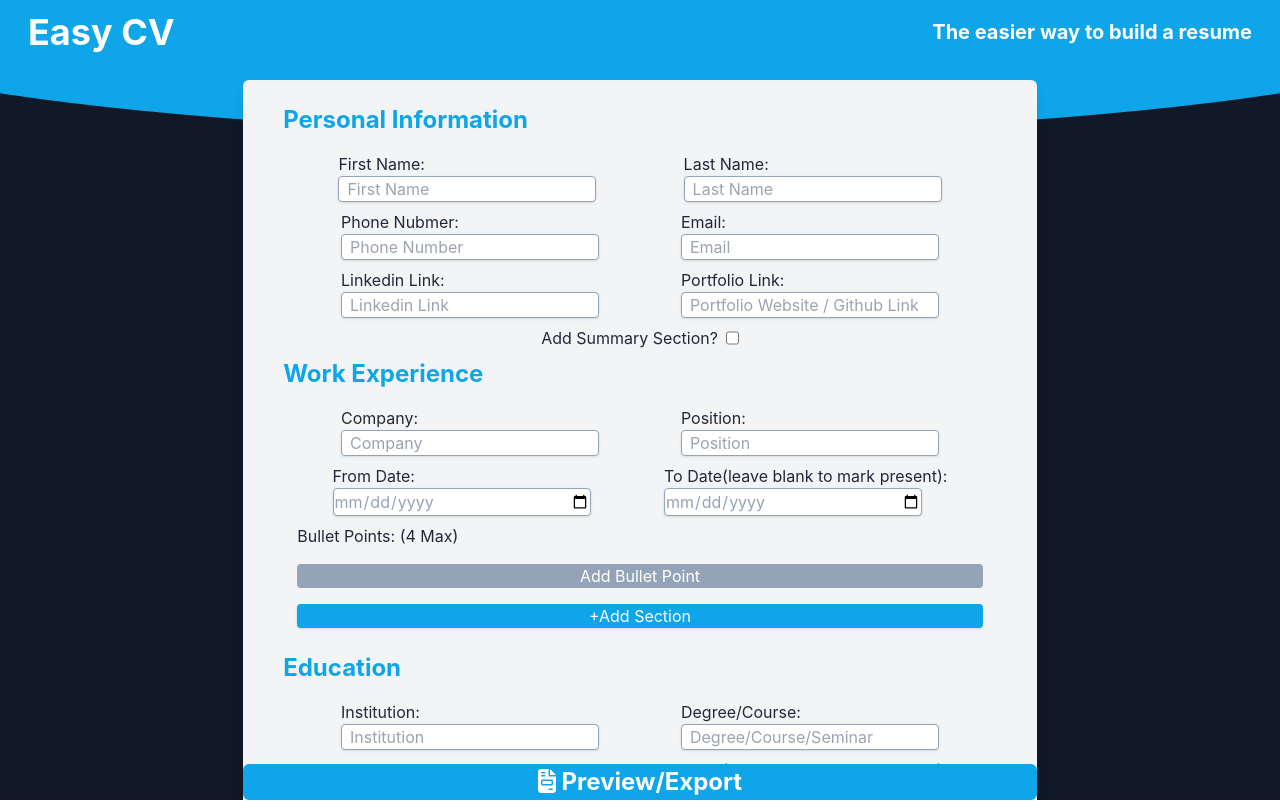
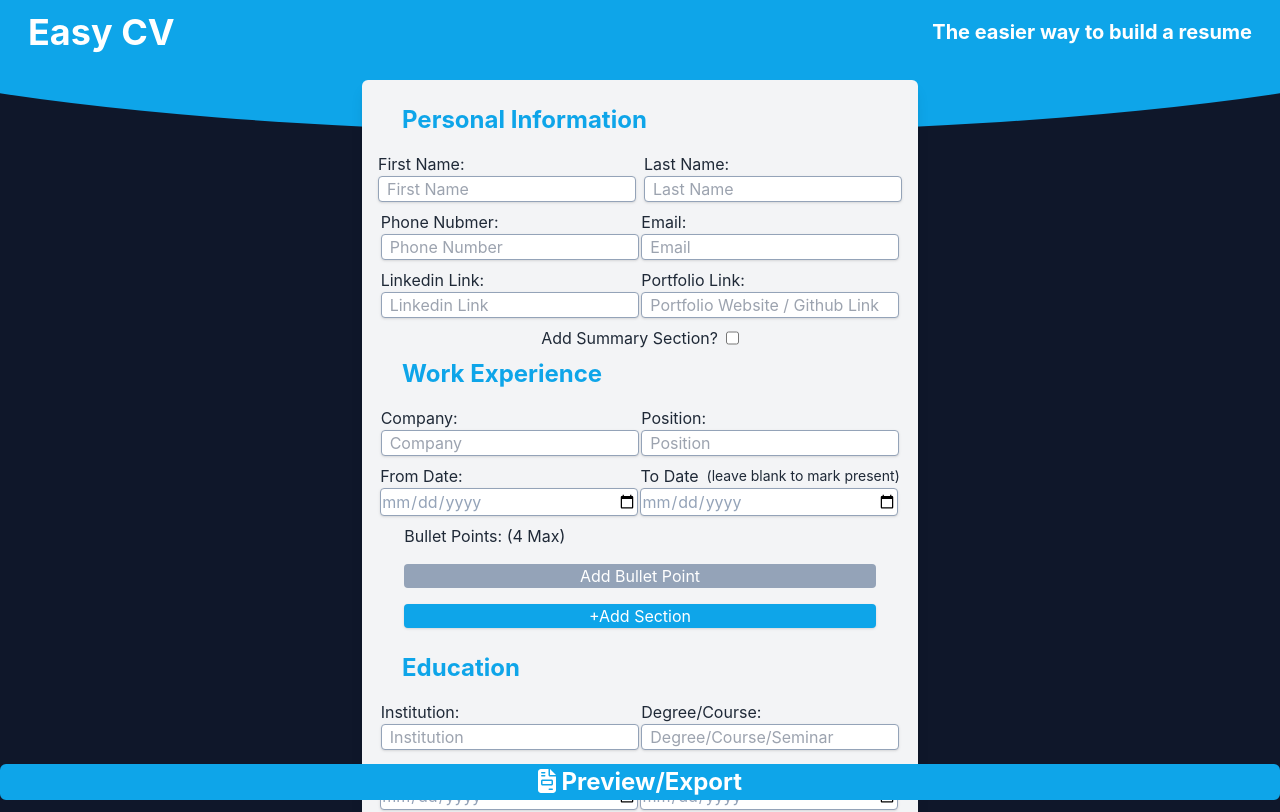
Before and after one commit to Matanbitton/cv-app, a React (Create React App) app: page / in a window 1280 px wide. Shown: the top 812 px of the page. Built offline with nearby package versions, Linux system fonts and the light colour scheme.

Commit message:
fix mobile view issues

```diff
--- a/src/App.js
+++ b/src/App.js
@@ -12,10 +12,7 @@ function App() {
   } */
 
   return (
-    <div
-      className="relative h-screen
-       gap-4  items-center w-full bg-gray-900 text-white text-xxl overflow-scroll "
-    >
+    <div className=" ">
       <Controller />
     </div>
   );
--- a/src/components/Controller.js
+++ b/src/components/Controller.js
@@ -205,12 +205,12 @@ export default function Controller() {
   });
 
   return (
-    <div className=" flex flex-col justify-center items-center relative">
+    <div className=" flex flex-col relative ">
       <motion.div
         animate={{y: 0}}
         initial={{y: -100}}
         transition={{ease: "easeIn", duration: 0.4}}
-        className="header flex gap-5 sm:gap-0 sm:flex-col box-border bg-sky-500  p-3 pb-24 justify-between items-center font-bold w-full sm:min-w-[340px]"
+        className="header  flex gap-5 sm:gap-0 sm:flex-col box-border bg-sky-500 text-white text-xxl  p-3 pb-24 justify-between items-center font-bold w-full "
       >
         <p className="text-4xl text-center pl-4 sm:pl-0 sm:text-2xl ">
           Easy CV
@@ -222,13 +222,13 @@ export default function Controller() {
         </div>
       </motion.div>
 
-      <div className="flex  justify-center items-center">
-        <div className=" absolute top-20 flex gap-5 justify-evenly sm:items-center sm:flex-col md:flex-col lg:flex-row ">
+      <div className="flex  justify-center items-center ">
+        <div className="  absolute top-20 flex gap-5 justify-evenly sm:items-center sm:flex-col md:flex-col lg:flex-row ">
           <motion.div
             animate={{y: 0}}
             initial={{y: 100}}
             transition={{ease: "easeIn", duration: 0.4}}
-            className="  shadow-lg p-4 rounded-md max-h-full lg:min-w-[750px] md:min-w-[550px] min-h-[850px] sm:min-w-[340px] sm:max-w-[50%]  bg-gray-100 text-gray-800"
+            className="  shadow-lg p-4 rounded-md lg:min-w-[750px]  md:min-w-[550px] min-h-[850px] sm:min-w-[340px] sm:max-w-[50%]  bg-gray-100 text-gray-800"
           >
             <Form
               personalInfo={personalInfo}
@@ -255,7 +255,7 @@ export default function Controller() {
               handleWorkExperience={handleWorkExperience}
             />
           </motion.div>
-          <div className="w-[210mm]">
+          <div className="">
             <CvPreview
               personalInfo={personalInfo}
               workExpArr={workArr}
@@ -275,26 +275,25 @@ export default function Controller() {
                 custom={custom}
               />
             </div>
-
             <motion.button
               whileTap={{scale: 0.8}}
-              className="bg-sky-500 rounded mt-5 px-2 py-1"
+              className="bg-sky-500 rounded mt-5 px-2 py-1 sm:hidden md:hidden text-white font-bold"
               onClick={handlePrint}
             >
               Export Resume
             </motion.button>
+          </div>
         </div>
         <motion.button
           onClick={handlePrint}
           animate={{opacity: 1, scale: 1}}
           initial={{opacity: 0.2, scale: 0}}
           transition={{ease: "easeInOut", duration: 0.4}}
-            className=" lg:hidden md:block sm:block sticky bg-sky-500 border-2 border-sky-500 text-white rounded-md px-2 w-full text-2xl  font-bold bottom-[0%]"
+          className=" lg:hidden md:block sm:block fixed bg-sky-500 border-2 border-sky-500 text-white rounded-md px-2 w-full text-2xl bottom-[0px] font-bold "
         >
           <FontAwesomeIcon icon={faFileInvoice} /> Preview/Export
         </motion.button>
       </div>
     </div>
-    </div>
   );
 }
--- a/src/components/input/Education.js
+++ b/src/components/input/Education.js
@@ -82,7 +82,9 @@ export default function Education({
           ></motion.input>
         </div>
         <div className="flex flex-col">
-          <label for="to-date">To Date(leave blank to mark present):</label>
+          <label for="to-date" className="flex items-center gap-2">
+            To Date<p className="text-sm">(leave blank to mark present)</p>
+          </label>
           <motion.input
             whileFocus={{scale: 1.05}}
             className=" w-full md:w-[258px] lg:w-[258px] rounded shadow text-slate-400 border border-slate-400 focus:border-sky-500 focus:outline-none"
--- a/src/components/input/WorkExp.js
+++ b/src/components/input/WorkExp.js
@@ -1,6 +1,6 @@
-import React, { useState, useEffect} from "react";
+import React, {useState, useEffect} from "react";
 import uniqid from "uniqid";
-import { motion } from "framer-motion";
+import {motion} from "framer-motion";
 
 export default function WorkExp({
   handleWorkExperience,
@@ -8,7 +8,6 @@ export default function WorkExp({
   workArr,
   handleWorkArr,
 }) {
-
   const [bulletPointInputArr, setBulletPointArr] = useState([]);
 
   function addBulletPointInput() {
@@ -16,7 +15,7 @@ export default function WorkExp({
 
     return (
       <motion.input
-        whileFocus={{ scale: 1.05 }}
+        whileFocus={{scale: 1.05}}
         className=" pl-2 w-full rounded shadow text-slate-400 border border-slate-400 focus:border-sky-500 focus:outline-none"
         type="text"
         id="bulletPoints"
@@ -45,7 +44,7 @@ export default function WorkExp({
         <div className="flex flex-col">
           <label for="company">Company:</label>
           <motion.input
-            whileFocus={{ scale: 1.05 }}
+            whileFocus={{scale: 1.05}}
             type="text"
             className="rounded   pl-2 shadow border border-slate-400 focus:border-sky-500 focus:outline-none"
             id="company"
@@ -58,7 +57,7 @@ export default function WorkExp({
         <div className="flex flex-col">
           <label for="position">Position:</label>
           <motion.input
-            whileFocus={{ scale: 1.05 }}
+            whileFocus={{scale: 1.05}}
             type="text"
             className="rounded   pl-2 shadow border border-slate-400 focus:border-sky-500 focus:outline-none"
             id="position"
@@ -73,7 +72,7 @@ export default function WorkExp({
         <div className="flex flex-col">
           <label for="from-date">From Date:</label>
           <motion.input
-            whileFocus={{ scale: 1.05 }}
+            whileFocus={{scale: 1.05}}
             className="w-full md:w-[258px] lg:w-[258px] rounded shadow border text-slate-400  border-slate-400 focus:border-sky-500 focus:outline-none"
             type="date"
             id="from-date"
@@ -83,9 +82,11 @@ export default function WorkExp({
           ></motion.input>
         </div>
         <div className="flex flex-col">
-          <label for="to-date">To Date(leave blank to mark present):</label>
+          <label for="to-date" className="flex items-center gap-2">
+            To Date<p className="text-sm">(leave blank to mark present)</p>
+          </label>
           <motion.input
-            whileFocus={{ scale: 1.05 }}
+            whileFocus={{scale: 1.05}}
             className=" w-full md:w-[258px] lg:w-[258px] rounded shadow text-slate-400 border border-slate-400 focus:border-sky-500 focus:outline-none"
             type="date"
             id="to-date"
@@ -100,7 +101,7 @@ export default function WorkExp({
           <label>Bullet Points: (4 Max)</label>
           <div className="flex flex-col gap-2">{bulletPointInputArr}</div>
           <motion.button
-            whileTap={{ scale: 0.8 }}
+            whileTap={{scale: 0.8}}
             onClick={handleBulletPointsInput}
             className=" w-full bg-slate-400 text-white rounded"
           >
@@ -110,7 +111,7 @@ export default function WorkExp({
       </div>
       <div className=" flex justify-evenly gap-2 py-2 ">
         <motion.button
-          whileTap={{ scale: 0.8 }}
+          whileTap={{scale: 0.8}}
           onClick={handleWorkArr}
           className="bg-sky-500 rounded shadow w-[90%] text-white"
         >
--- a/src/index.css
+++ b/src/index.css
@@ -32,6 +32,10 @@ code {
   }
 }
 
+body {
+  background-color: #0f172a;
+}
+
 .header {
   clip-path: ellipse(70% 90% at 50% 0%);
 }
```
Lines whose indentation alone changed are shown as unchanged.
